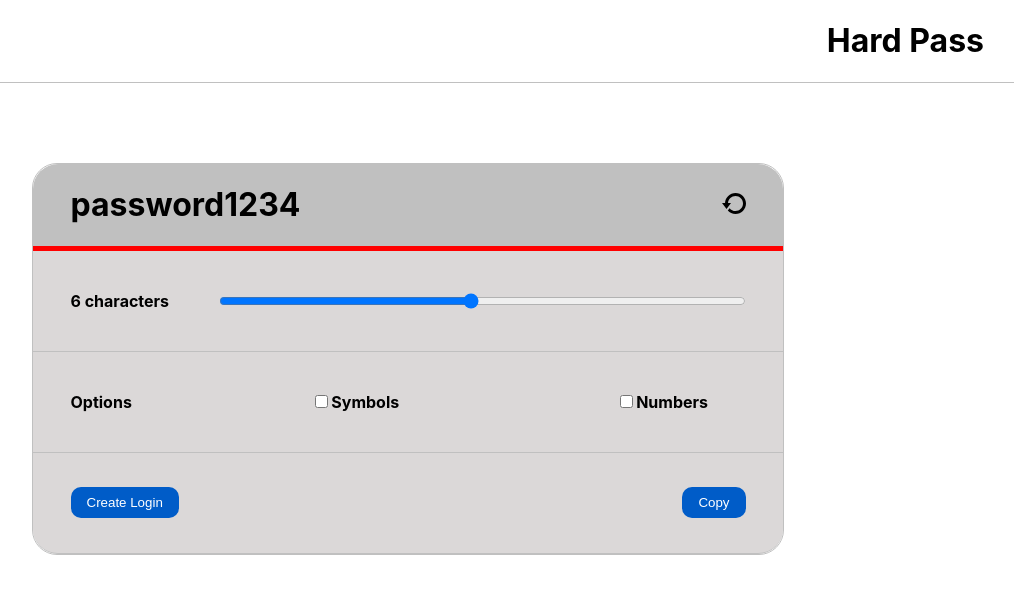
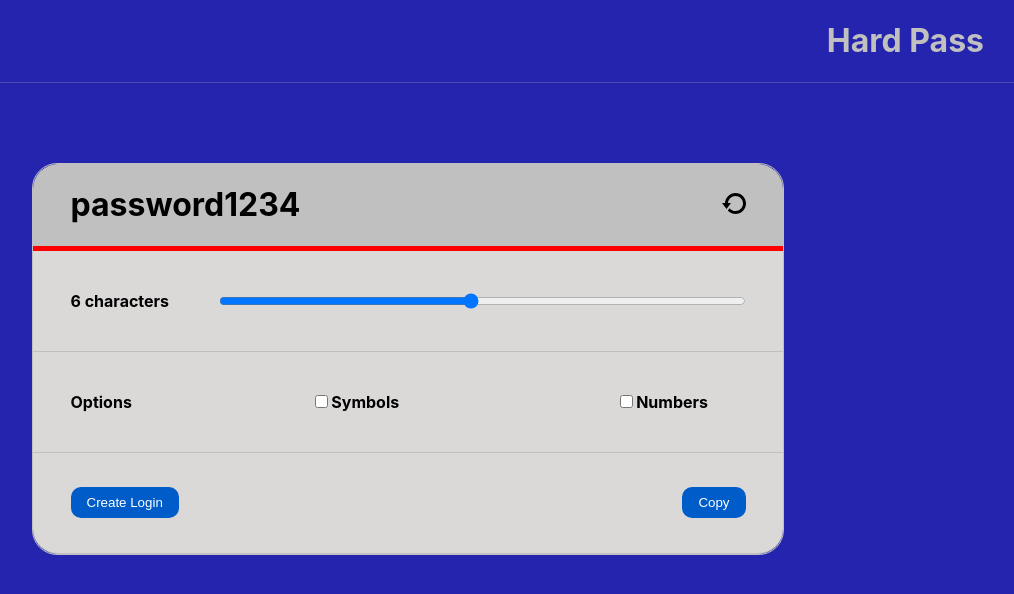
Before and after one commit to SJellen/hard-pass, a React (Create React App) app: page / in a window 1280 px wide. Shown: the top 594 px of the page, without its empty margins (232-1246 px from the left). Built offline with nearby package versions, Linux system fonts and the light colour scheme.

Commit message:
test on backgground color and header

```diff
--- a/src/styles/Header.css
+++ b/src/styles/Header.css
@@ -1,9 +1,10 @@
 
 .header-container {
-    border-bottom: 1px solid silver;
+    border-bottom: 1px solid rgb(192, 192, 192, .25);
     width: 100%;
     display: flex;
     flex-direction: row-reverse;
+    color: silver;
 }
 
 .logo-container {
--- a/src/styles/index.css
+++ b/src/styles/index.css
@@ -5,6 +5,7 @@ body {
     sans-serif;
   -webkit-font-smoothing: antialiased;
   -moz-osx-font-smoothing: grayscale;
+  background-color: rgba(25, 25, 170, 0.95);
 }
 
 code {
```
